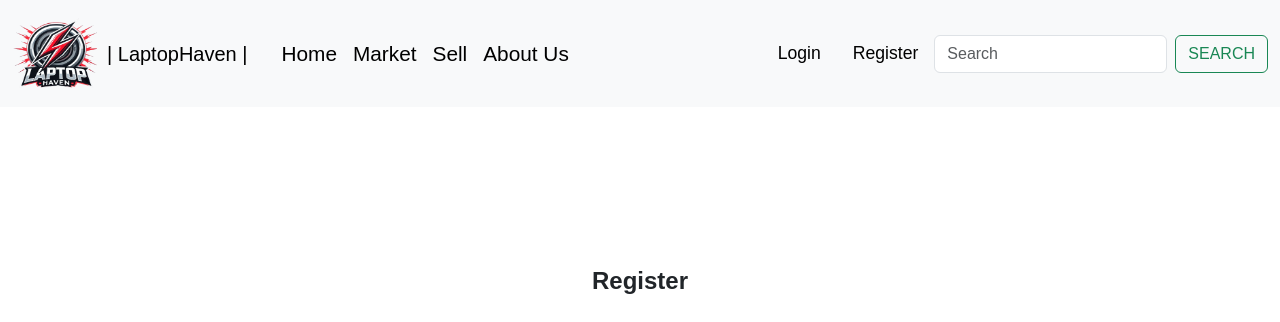
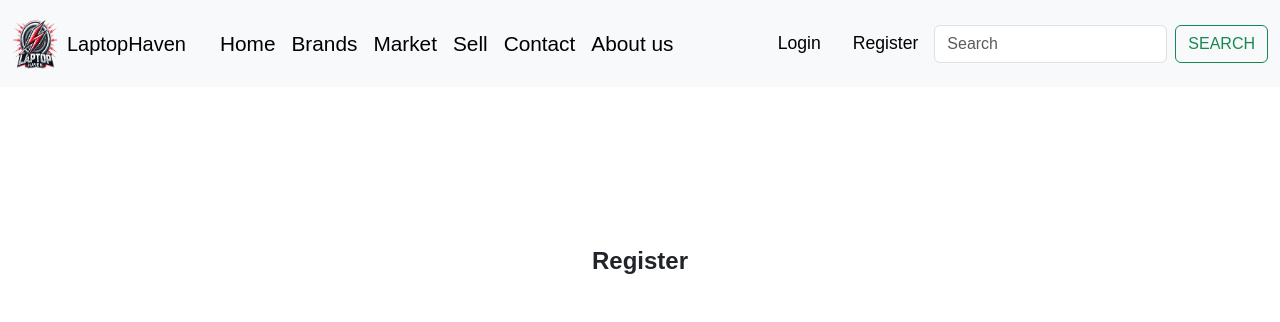
Before and after one commit to Seanski29/Second-Hand-Laptop-Marketplace-with-Bidding-System, a PHP site: page /register.php in a window 1280 px wide. Shown: the top 322 px of the page. Run offline with PHP 8.4, Linux system fonts and the light colour scheme; some libraries are stand-ins or nearby versions.

Commit message:
Register features

```diff
--- a/register.php
+++ b/register.php
@@ -1,4 +1,5 @@
 <?php
+require_once 'server/crud.php';
 require_once 'server/connection.php';
 require_once 'server/session.php';
 $session = new Session();
@@ -12,7 +13,16 @@ if ($_SERVER["REQUEST_METHOD"] == "POST") {
     $user->user_name = htmlspecialchars(trim($_POST['name']));
     $user->user_email = htmlspecialchars(trim($_POST['email']));
     $user->user_password = htmlspecialchars(trim($_POST['password']));
+    $confirm_password = htmlspecialchars(trim($_POST['confirm_password']));
 
+    // Validate email format
+    if (!filter_var($user->user_email, FILTER_VALIDATE_EMAIL)) {
+        echo "<script>alert('Invalid email format. Please enter a valid email address.');</script>";
+    }
+    // Check if passwords match
+    elseif ($user->user_password !== $confirm_password) {
+        echo "<script>alert('Passwords do not match. Please try again.');</script>";
+    } else {
         // Create the user
         if ($user->create()) {
             echo "
@@ -21,9 +31,8 @@ if ($_SERVER["REQUEST_METHOD"] == "POST") {
                 window.location.href = 'login.php';  // Redirect to login page after successful registration
             </script>";
         } else {
-        echo "<script>
-        alert('Error! Please try again.');
-            </script>";
+            echo "<script>alert('Error! Please try again.');</script>";
+        }
     }
 }
 ?>
@@ -33,28 +42,28 @@ if ($_SERVER["REQUEST_METHOD"] == "POST") {
 <head>
     <meta charset="UTF-8">
     <meta name="viewport" content="width=device-width, initial-scale=1.0">
-    <title>register</title>
-    <script src="https://cdn.jsdelivr.net/npm/sweetalert2@11"></script>
-    <link href="https://cdn.jsdelivr.net/npm/bootstrap@5.3.3/dist/css/bootstrap.min.css" rel="stylesheet" integrity="sha384-QWTKZyjpPEjISv5WaRU9OFeRpok6YctnYmDr5pNlyT2bRjXh0JMhjY6hW+ALEwIH" crossorigin="anonymous">
-    <link rel="stylesheet" href="assets/css/style.css"/>
-    <script src="assets/js/alert.js"></script>
+    <title>Register</title>
+    <link href="https://cdn.jsdelivr.net/npm/bootstrap@5.3.3/dist/css/bootstrap.min.css" rel="stylesheet">
+    <link rel="stylesheet" href="assets/css/style.css">
 </head>
 <body>
 
 <!-- NAVBAR -->
 <nav class="navbar navbar-expand-lg bg-body-tertiary">
     <div class="container-fluid">
-    <img src="assets/images/Logo.webp?v=2" width="85" height="75" alt="assets/images/Logo.webp">
-    <a class="navbar-brand" href="#">       |    LaptopHaven     |      </a>
+        <img src="assets/images/Logo.webp" width="45" height="55" alt="Logo">
+        <a class="navbar-brand" href="#">LaptopHaven</a>
         <button class="navbar-toggler" type="button" data-bs-toggle="collapse" data-bs-target="#navbarScroll">
             <span class="navbar-toggler-icon"></span>
         </button>
         <div class="collapse navbar-collapse" id="navbarScroll">
             <ul class="navbar-nav me-auto">
                 <li class="nav-item"><a class="nav-link" href="index.php">Home</a></li>
+                <li class="nav-item"><a class="nav-link" href="#brandings">Brands</a></li>
                 <li class="nav-item"><a class="nav-link" href="market.php">Market</a></li>
-                <li class="nav-item"><a class="nav-link" href="sell.php">Sell</a></li>
-                <li class="nav-item"><a class="nav-link" href="about us.php">About Us</a></li>
+                <li class="nav-item"><a class="nav-link" href="sell.html">Sell</a></li>
+                <li class="nav-item"><a class="nav-link" href="#footer">Contact</a></li>
+                <li class="nav-item"><a class="nav-link" href="about us.html">About us</a></li>
             </ul>
             <form class="d-flex">
                 <?php if ($session->isLoggedIn()): ?>
@@ -71,7 +80,6 @@ if ($_SERVER["REQUEST_METHOD"] == "POST") {
         </div>
     </div>
 </nav>
-<!-- END OF NAVBAR -->
 
 <!-- Register SECTION -->
 <section class="my-5 py-5">
@@ -95,7 +103,7 @@ if ($_SERVER["REQUEST_METHOD"] == "POST") {
             </div>
             <div class="mb-3">
                 <label for="confirm-password" class="form-label">Confirm Password</label>
-                <input type="password" class="form-control" id="confirm-password" name="confirm-password" placeholder="Confirm Password" required>
+                <input type="password" class="form-control" id="confirm-password" name="confirm_password" placeholder="Confirm Password" required>
             </div>
             <div class="mb-3">
                 <button type="submit" class="btn btn-primary" id="register-btn">Register</button>
```
Lines whose indentation alone changed are shown as unchanged.
